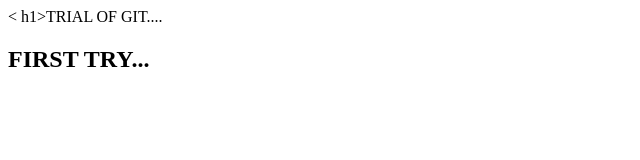
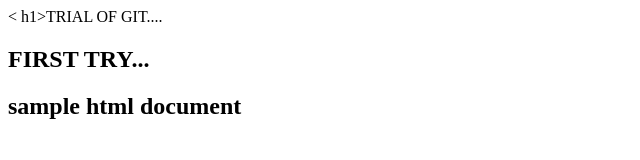
Before and after one commit to Aishuu-02/one-credit-demo-remote, a plain HTML site: page index.html in a window 1280 px wide. Shown: the whole page, without its empty margins (0-640 px from the left). Drawn offline with Linux system fonts and the light colour scheme.

Commit message:
updated html file

```diff
--- a/index.html
+++ b/index.html
@@ -6,6 +6,7 @@
 
 <body>
     <H2>FIRST TRY...</H2>
+    <h2>sample html document</h2>
 </body>
 
 </html>
```
